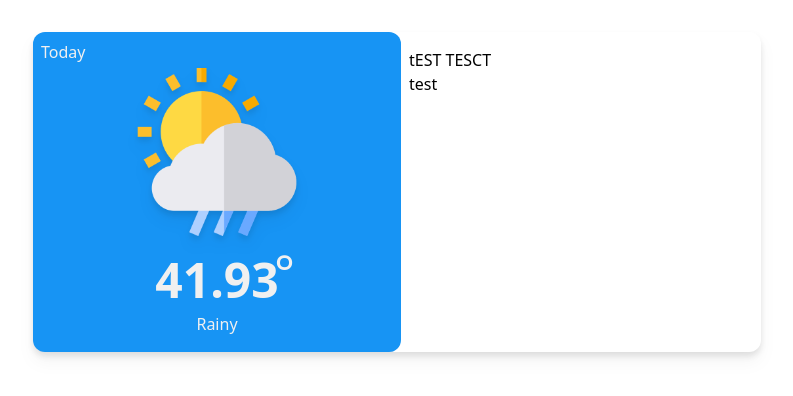
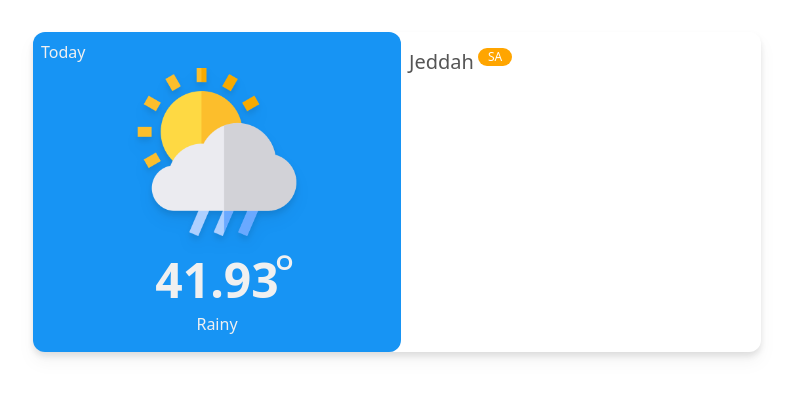
Before and after one commit to ahmed-asiri/weather-app, a React (Create React App) app: page / in a window 1280 px wide. Shown: the top 396 px of the page, without its empty margins (239-1032 px from the left). Built offline with nearby package versions, Linux system fonts and the light colour scheme.

Commit message:
adding address info

```diff
--- a/src/components/DetailedCard.tsx
+++ b/src/components/DetailedCard.tsx
@@ -1,3 +1,4 @@
+import InfoCard from "./InfoCard";
 import Layout from "./Layout";
 import PreviewCard from "./PreviewCard";
 
@@ -6,9 +7,7 @@ function DetailedCard(props: any) {
     <div className="">
       <Layout>
         <PreviewCard />
-        <div className="w-full xs:w-10/12 sm:w-2/3 w- md:w-1/2 p-4 bg-white md:rounded-bl-none rounded-b-xl md:rounded-tr-xl  relative md:-left-2">
-          tEST TESCT <br /> test
-        </div>
+        <InfoCard />
       </Layout>
     </div>
   );
--- /dev/null
+++ b/src/components/InfoCard.tsx
@@ -0,0 +1,14 @@
+function InfoCard(props: any) {
+  return (
+    <div className="w-full xs:w-10/12 sm:w-2/3 w- md:w-1/2 p-4 bg-white md:rounded-bl-none rounded-b-xl md:rounded-tr-xl  relative md:-left-2">
+      <address className="not-italic text-gray-800 flex">
+        <span className="city text-xl text-black-primary">Jeddah</span>
+        <span className="country h-max bg-tag text-white text-xs px-2.5 ml-1 rounded-full ">
+          SA
+        </span>
+      </address>
+    </div>
+  );
+}
+
+export default InfoCard;
--- a/tailwind.config.js
+++ b/tailwind.config.js
@@ -6,6 +6,13 @@ module.exports = {
       colors: {
         card: "#1794F4",
         primary: "#F0F0F0",
+        tag: "#FFA500",
+        black: {
+          primary: "#555555",
+        },
+      },
+      fontSize: {
+        xs: "12px",
       },
       screens: {
         xs: "450px",
```
